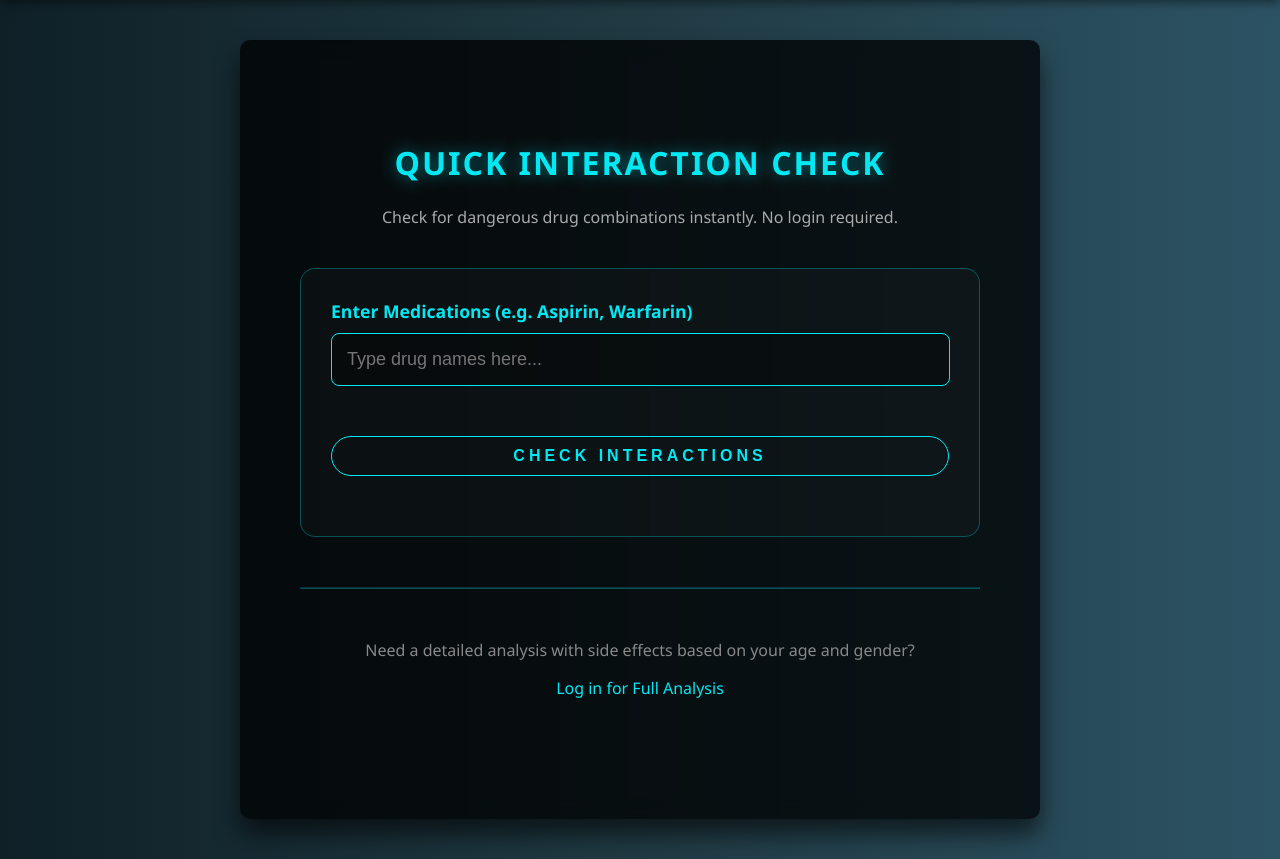
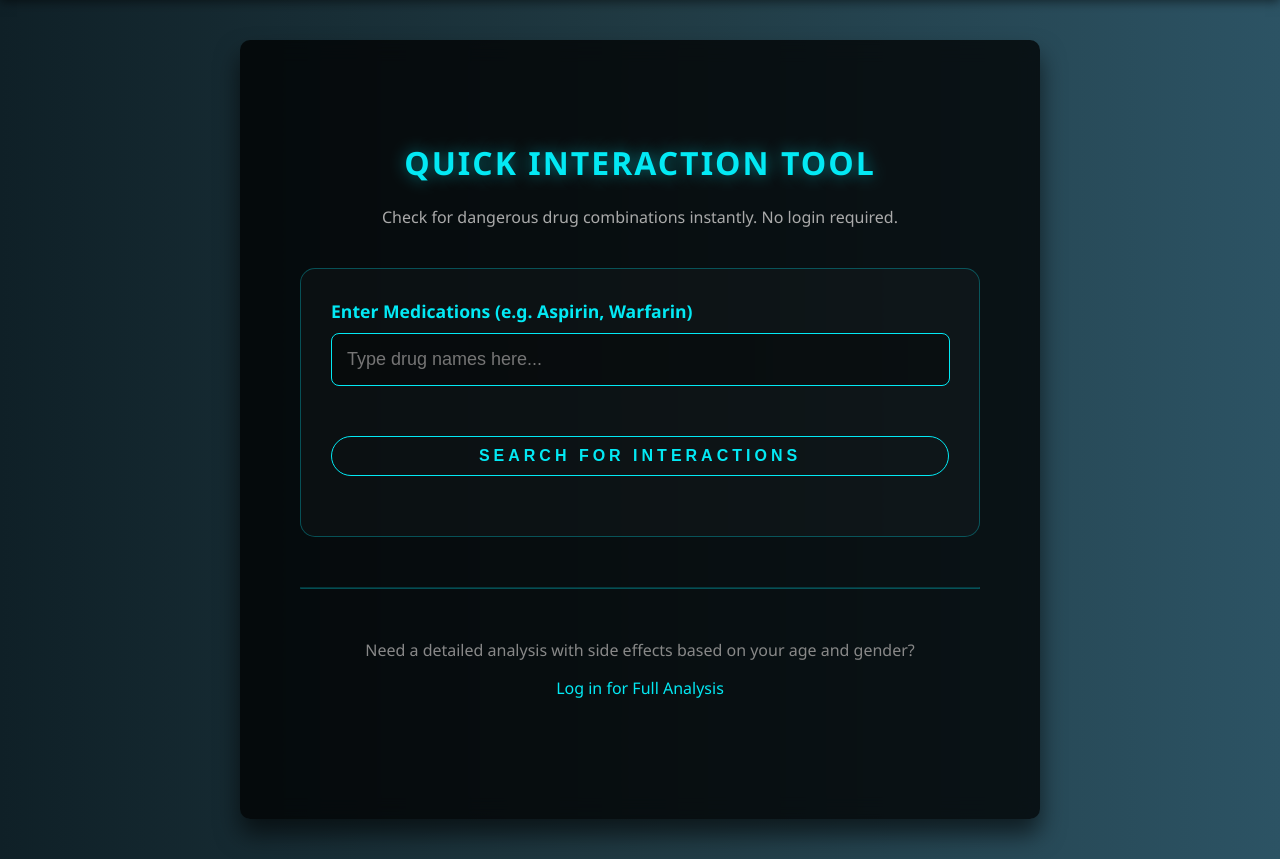
Before and after one commit to nuriaboma/DBW_project, a Flask app: page /interactions in a window 1280 px wide. Shown: the part 73-932 px from the top of the page. Run offline with Flask 3, Linux system fonts and the light colour scheme.

Commit message:
direkt interaction check, side effect button

```diff
--- a/app/forms.py
+++ b/app/forms.py
@@ -80,9 +80,9 @@ class EntryForm(FlaskForm):
 
 
 class SimpleSearchForm(FlaskForm):
-    # This is the form for the public interaction checker
+    # This is the form for the public interaction tool
     drug_name = StringField('Enter Medications', validators=[DataRequired()])
-    submit = SubmitField('Check Interactions')
+    submit = SubmitField('Search for Interactions')
 
 
 class ConditionSearchForm(FlaskForm):
@@ -92,3 +92,8 @@ class ConditionSearchForm(FlaskForm):
         choices=[('', 'All')]
     )
     submit = SubmitField('Find Medications')
+
+class SideEffectsSearchForm(FlaskForm):
+    # This is the form specifically for the Side Effects tool
+    drug_name = StringField('Enter Medication', validators=[DataRequired()])
+    submit = SubmitField('Search Side Effects')
--- a/app/routes.py
+++ b/app/routes.py
@@ -4,7 +4,7 @@ from sqlalchemy import and_, or_, func, desc
 from sqlalchemy.orm import joinedload
 
 from app import app, db
-from app.forms import LoginForm, RegistrationForm, EntryForm, SimpleSearchForm, ConditionSearchForm
+from app.forms import LoginForm, RegistrationForm, EntryForm, SimpleSearchForm, ConditionSearchForm, SideEffectsSearchForm
 from app.models import User, Drug, Disease, Interaction, Entry, SideEffect
 from datetime import datetime, timedelta
 import re
@@ -36,11 +36,22 @@ def tool():
 @app.route('/interactions', methods=['GET', 'POST'])
 def public_interactions():
     form = SimpleSearchForm()
+
     found_drugs = []
     interactions_by_drug = {}
+    query = ""
 
     if form.validate_on_submit():
+        # Case A: User typed something into the form and clicked submit
         query = form.drug_name.data or ""
+
+    elif request.method == 'GET' and request.args.get('prefill_drug'):
+        # Case B: User arrived via the link from the Condition Tool
+        query = request.args.get('prefill_drug')
+        form.drug_name.data = query  # Automatically populate the search field
+
+    # 3. If we have a query (regardless of the source), start the search!
+    if query:
         drug_names = [d.strip() for d in query.replace(',', ' ').split() if d.strip()]
 
         # FIND DRUGS
@@ -55,7 +66,6 @@ def public_interactions():
             if drug:
                 drug.Name = drug.Name.title()
                 found_drugs.append(drug)
-
 
         # FIND INTERACTIONS
         for drug in found_drugs:
@@ -81,8 +91,6 @@ def public_interactions():
         drugs=found_drugs,
         interactions_by_drug=interactions_by_drug
     )
-
-
 # =====================================================
 # CONDITION SEARCH
 # =====================================================
@@ -190,7 +198,7 @@ SIDE_EFFECTS_BLACKLIST = [
 
 @app.route('/sideeffects', methods=['GET','POST'])
 def public_side_effects():
-    form = SimpleSearchForm()
+    form = SideEffectsSearchForm()
     effects = []
 
     if form.validate_on_submit():
--- a/app/templates/base.html
+++ b/app/templates/base.html
@@ -24,7 +24,7 @@
             <div class="dropdown">
                 <button class="dropbtn">Public Tools &#9662;</button>
                 <div class="dropdown-content">
-                    <a href="{{ url_for('public_interactions') }}">Interaction Check</a>
+                    <a href="{{ url_for('public_interactions') }}">Interaction Tool</a>
                     <a href="{{ url_for('public_conditions') }}">Find Drugs by Disease</a>
                     <a href="{{ url_for('public_side_effects') }}">Find Side Effects by Drug</a>
 
--- a/app/templates/public_conditions.html
+++ b/app/templates/public_conditions.html
@@ -85,9 +85,8 @@
                     {% endif %}
 
                     <div class="drug-link-wrapper">
-                        <a href="{{ url_for('public_interactions') }}" class="drug-link">
-                            Check interactions for this drug &rarr;
-                        </a>
+                        <a href="{{ url_for('public_interactions', prefill_drug=drug.Name) }}" class="btn btn-info">
+                        Check interactions for this drug</a>
                     </div>
                 </div>
             {% endfor %}
--- a/app/templates/public_interactions.html
+++ b/app/templates/public_interactions.html
@@ -12,7 +12,7 @@
 
     <div class="quick-header">
         <h1 class="quick-title">
-            Quick Interaction Check
+            Quick Interaction Tool
         </h1>
         <p class="quick-subtitle">
             Check for dangerous drug combinations instantly. No login required.
--- a/app/templates/tool_selection.html
+++ b/app/templates/tool_selection.html
@@ -15,7 +15,7 @@
     <div class="tool-grid">
 
         <a href="{{ url_for('public_interactions') }}" class="tool-btn">
-            🔬 Interaction Checker
+            🔬 Interaction Tool
         </a>
 
         <a href="{{ url_for('public_side_effects') }}" class="tool-btn">
--- a/run.py
+++ b/run.py
@@ -2,4 +2,4 @@ from app import app
 
 if __name__ == '__main__':
     # debug=True allows the server to auto-reload when you change code
-    app.run(debug=True)
+    app.run(host='0.0.0.0', port=5000, debug=True)
```
